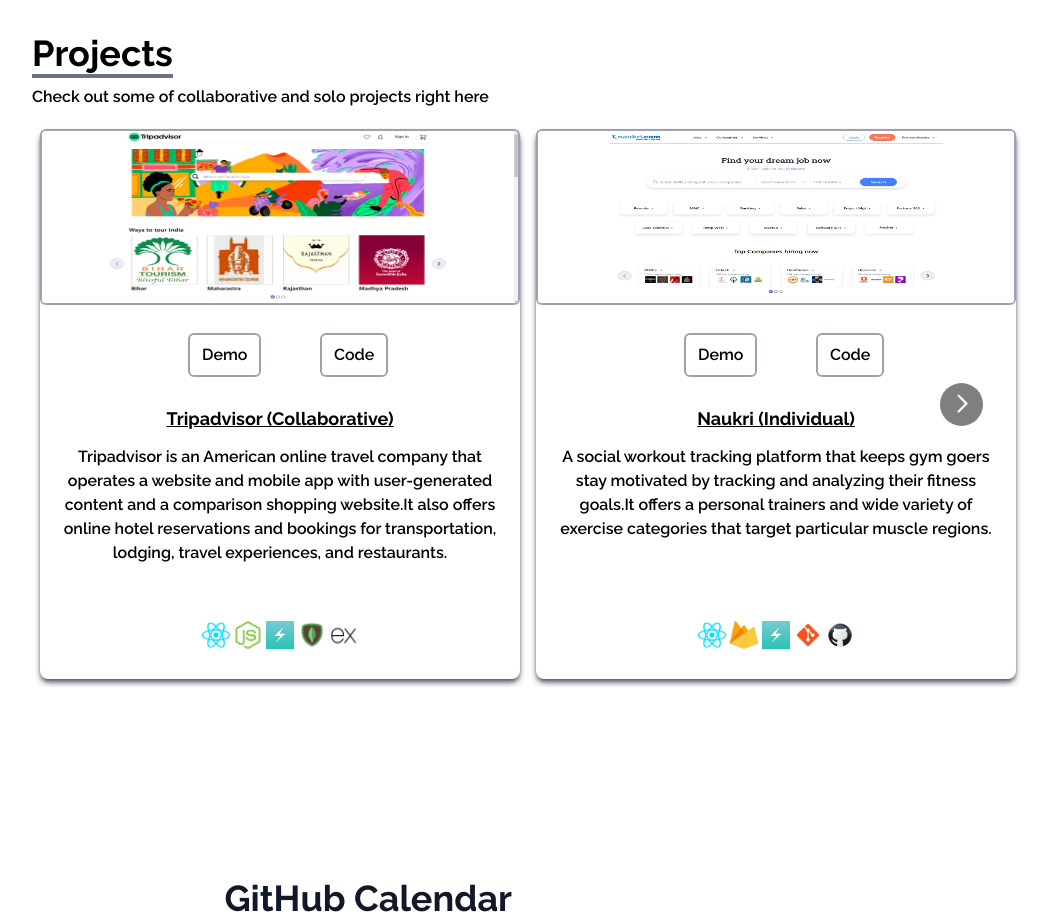
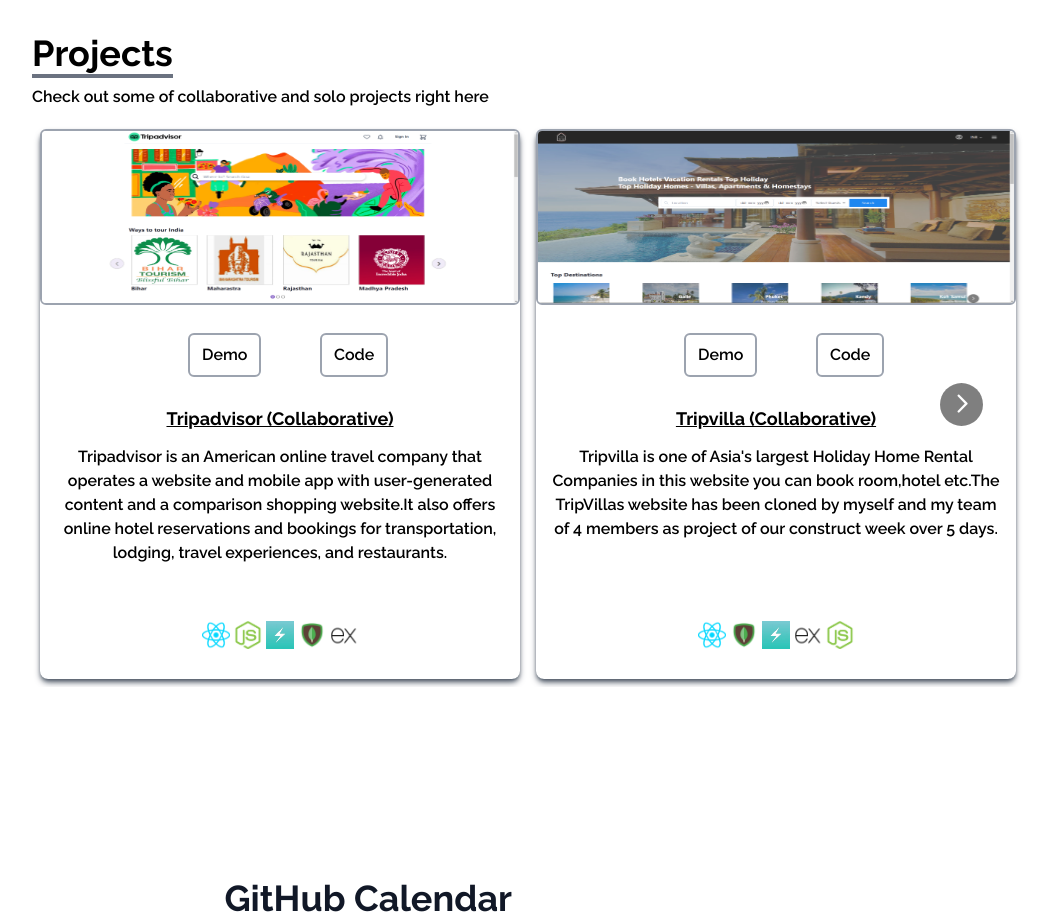
Before and after one commit to sushantkr961/sushantkr961.github.io, a React (Create React App) app: page / in a window 1280 px wide. Shown: the part 1720-2638 px from the top of the page, without its empty margins (112-1163 px from the left). Built offline with nearby package versions, Linux system fonts and the light colour scheme.

Commit message:
tripvilla project added

```diff
--- a/src/components/Carousel/Slider.jsx
+++ b/src/components/Carousel/Slider.jsx
@@ -20,6 +20,10 @@
 import exjs from "../assets/expressJs.png"
 import git from "../assets/git.png"
 import gitHub from "../assets/github_b.png";
+import mongodb from "../assets/mongodb.png";
+import express from "../assets/expressJs.png";
+import tripvilla from "../assets/projects/tripvilla.png";
+
 
 const Slider = () => {
   const responsive = {
@@ -59,16 +63,16 @@
         />
         <Card
           id="2"
-          src={Naukri}
-          name="Naukri (Individual)"
-          description="A social workout tracking platform that keeps gym goers stay motivated by tracking and analyzing their fitness goals.It offers a personal trainers and wide variety of exercise categories that target particular muscle regions."
-          demo="https://shimmering-starburst-c610de.netlify.app/"
-          code="https://github.com/sushantkr961/incompetent-string-8638"
+          src={tripvilla}
+          name="Tripvilla (Collaborative)"
+          description="Tripvilla is one of Asia's largest Holiday Home Rental Companies in this website you can book room,hotel etc.The TripVillas website has been cloned by myself and my team of 4 members as project of our construct week over 5 days."
+          demo="https://cozytrip.vercel.app/"
+          code="https://github.com/rahulkr-dev/tripVilla_Clone"
           tech1={react}
-          tech2={firebase}
+          tech2={mongodb}
           tech3={Chakra}
-          tech4={git}
-          tech5={gitHub}
+          tech4={express}
+          tech5={node}
         />
         <Card
           id="3"
@@ -85,6 +89,19 @@
         />
         <Card
           id="4"
+          src={Naukri}
+          name="Naukri (Individual)"
+          description="A social workout tracking platform that keeps gym goers stay motivated by tracking and analyzing their fitness goals.It offers a personal trainers and wide variety of exercise categories that target particular muscle regions."
+          demo="https://shimmering-starburst-c610de.netlify.app/"
+          code="https://github.com/sushantkr961/incompetent-string-8638"
+          tech1={react}
+          tech2={firebase}
+          tech3={Chakra}
+          tech4={git}
+          tech5={gitHub}
+        />
+        <Card
+          id="5"
           src={Jefit}
           name="Jefit (Collaborative)"
           description="A social workout tracking platform that keeps gym goers stay motivated by tracking and analyzing their fitness goals.It offers a personal trainers and wide variety of exercise categories that target particular muscle regions."
@@ -97,7 +114,7 @@
           tech5={gitHub}
         />
         <Card
-          id="5"
+          id="6"
           src={Orbitz}
           name="Orbitz (Collaborative)"
           description="A social workout tracking platform that keeps gym goers stay motivated by tracking and analyzing their fitness goals.It offers a personal trainers and wide variety of exercise categories that target particular muscle regions."
@@ -110,7 +127,7 @@
           tech5={gitHub}
         />
         <Card
-          id="6"
+          id="7"
           src={weather}
           name="Weather (Individual)"
           description="Weather forecasting app where you can search weather by location all over the world and it also shows the forecasting of next seven days. It changes its icon according to the weather."
```
Also changed, not shown: src/components/assets/projects/tripvilla.png (added).
